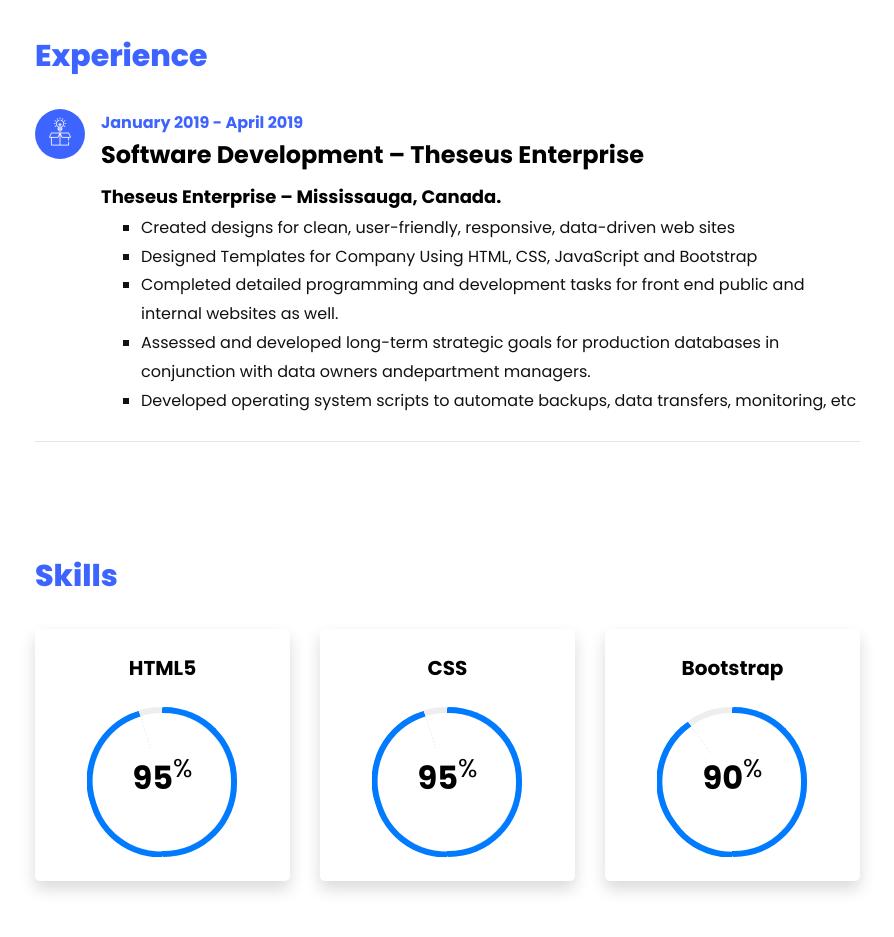
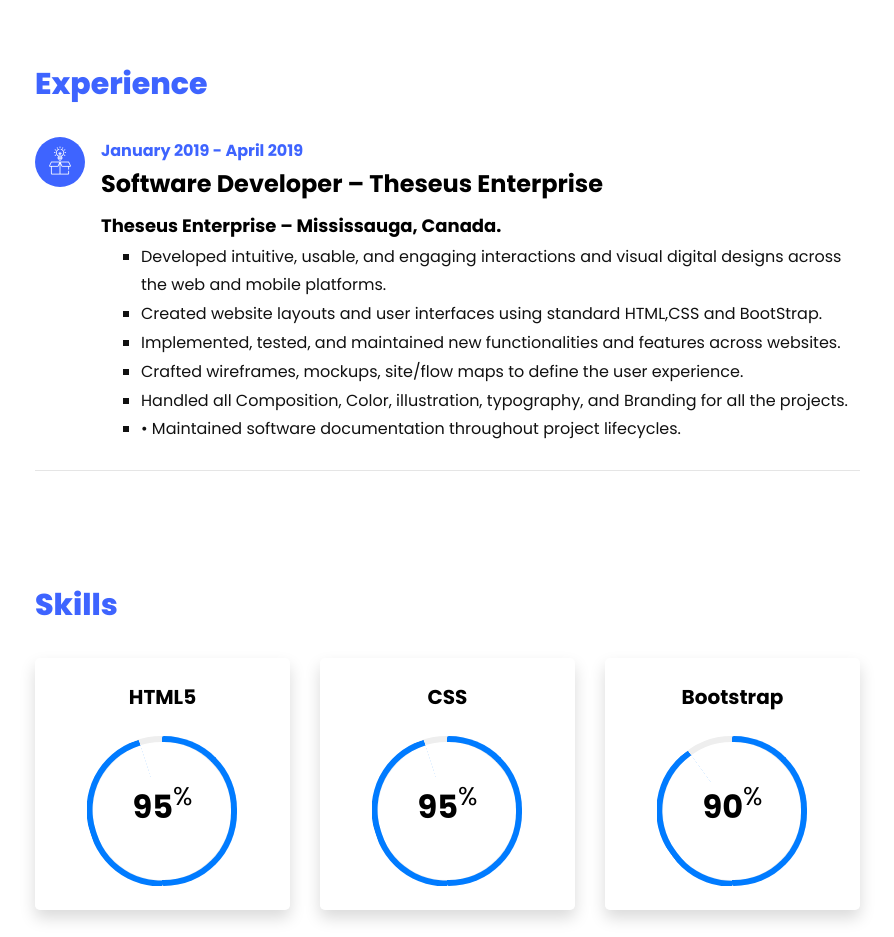
Before and after one commit to RabiyaPathan511/RabiyaPathan511.github.io, a plain HTML site: page index.html in a window 1280 px wide. Shown: the part 2360-3297 px from the top of the page, without its empty margins (335-1229 px from the left). Drawn offline with Linux system fonts and the light colour scheme; files whose address does not match are found by name.

Commit message:
Content updated

```diff
--- a/index.html
+++ b/index.html
@@ -95,7 +95,7 @@
 		          <div class="col-md-12 heading-section ftco-animate">
 		          	<h1 class="big">About</h1>
 		            <h2 class="mb-4">About Me</h2>
-		            <p>Software and Web Developer specializing in a front-end and back-end development. Experienced with all stages of the development cycle for dynamic web projects. Well-versed in numerous programming languages including HTML5, CSS, .NET with C#, JavaScript, Bootstrap, PHP and My-SQL. In Addition, have great experience as a Computer Technician, also expert in all troubleshooting techniques and hardware installation.</p>
+		            <p>Software and Web Developer specializing in a front-end and back-end development. Experienced with all stages of the development cycle for dynamic web projects. Well-versed in numerous programming languages including HTML5, CSS, .NET with C#, JavaScript, Bootstrap, PHP and My-SQL. In Addition, have great experience as a Computer Technician, also expert in all troubleshooting techniques and Hardware/Software installation.</p>
 		          </div>
 		        </div>
 	          <div class="counter-wrap ftco-animate d-flex mt-md-3">
@@ -179,15 +179,17 @@
 					    	</div>
 					    	<div class="text pl-3">
 		    					<span class="date">January 2019 - April 2019</span>
-		    					<h2>Software Development – Theseus Enterprise</h2>
+		    					<h2>Software Developer – Theseus Enterprise</h2>
 		    					<span class="position">Theseus Enterprise – Mississauga, Canada.</span>
 
 								<ul style="list-style-type: square;">
-									<li>Created designs for clean, user-friendly, responsive, data-driven web sites</li>
-									<li>Designed Templates for Company Using HTML, CSS, JavaScript and Bootstrap</li>
-									<li>Completed detailed programming and development tasks for front end public and internal websites as well.</li>
-									<li>Assessed and developed long-term strategic goals for production databases in conjunction with data owners andepartment managers.</li>
-									<li>Developed operating system scripts to automate backups, data transfers, monitoring, etc</li>
+									<li>Developed intuitive, usable, and engaging interactions and visual digital designs across the web and mobile platforms.</li>
+									<li>Created website layouts and user interfaces using standard HTML,CSS and BootStrap.</li>
+									<li>Implemented, tested, and maintained new functionalities and features across websites.</li>
+									<li>Crafted wireframes, mockups, site/flow maps to define the user experience.</li>
+									<li>Handled all Composition, Color, illustration, typography, and Branding for all the projects.</li>
+									<li>•	Maintained software documentation throughout project lifecycles.</li>
+
 								</ul>
 		    				</div>
 	    				</div>
@@ -467,7 +469,7 @@
 				<div class="row justify-content-center">
 					<div class="col-md-12 ftco-animate text-center">
 						<h2>I'm <span>Available</span> for hiring</h2>
-						<p>My background is in Computer Programmer, in which I hold a computer programmer degree. In my Last Co-Op, I worked as Software Developer. My main responsibility was to design the whole website. I have designed Many responsive templates for the company. I have four months of hands-on experience efficiently developing websites and web applications using modern HTML, CSS, Bootstrap, ASP.NET with C#, JavaScript and MySQL. I also have experience with SendGrid, GitHub and AzureDevOPs.</p>
+						<p>My background is in Computer Programmer, in which I hold a computer programmer degree. In my Last Co-Op, I worked as Software Developer. I was responsible for designing Easy to use and responsive website for the Company. I have designed Many responsive and friendly templates using modern Technologies like HTML, CSS, Bootstrap and JavaScript. I have four months of hands-on experience efficiently developing websites and web applications using modern HTML, CSS, Bootstrap, ASP.NET with C#, JavaScript and MySQL. I also have experience with SendGrid, GitHub and AzureDevOPs.  Building state-of-the-art, easy to use, user-friendly websites and applications is truly a passion of mine. In addition to my knowledge base, I actively seek out new technologies and stay up to date on industry trends and advancements. I am confident I would be an excellent addition to your organization.</p>
 						<p class="mb-0"><a href="mailto:rabiyapathan511@gmail.com" class="btn btn-primary py-3 px-5">Hire me</a></p>
 					</div>
 				</div>
@@ -482,7 +484,7 @@
           <div class="col-md-10">
             <div class="ftco-footer-widget mb-4">
               <h2 class="ftco-heading-2">About</h2>
-              <p>Software and Web Developer specializing in a front-end and back-end development. Experienced with all stages of the development cycle for dynamic web projects. Well-versed in numerous programming languages including HTML5, CSS, .NET with C#, JavaScript, Bootstrap, PHP and My-SQL. In Addition, have great experience as a Computer Technician, also expert in all troubleshooting techniques and hardware installation.</p>
+              <p>Software and Web Developer specializing in a front-end and back-end development. Experienced with all stages of the development cycle for dynamic web projects. Well-versed in numerous programming languages including HTML5, CSS, .NET with C#, JavaScript, Bootstrap, PHP and My-SQL. In Addition, have great experience as a Computer Technician, also expert in all troubleshooting techniques and Hardware/Software installation.</p>
             </div>
           </div>
           <div class="col-md-2">
```
